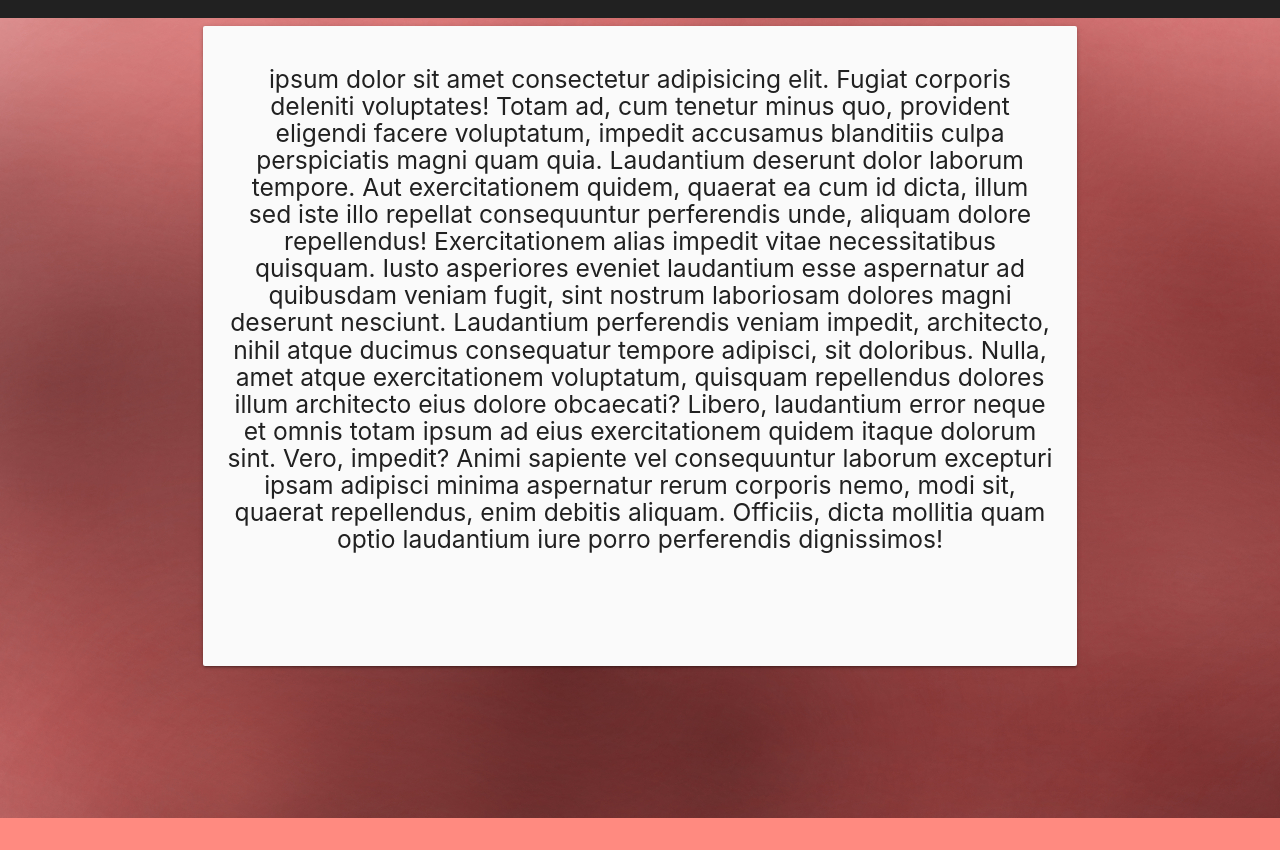
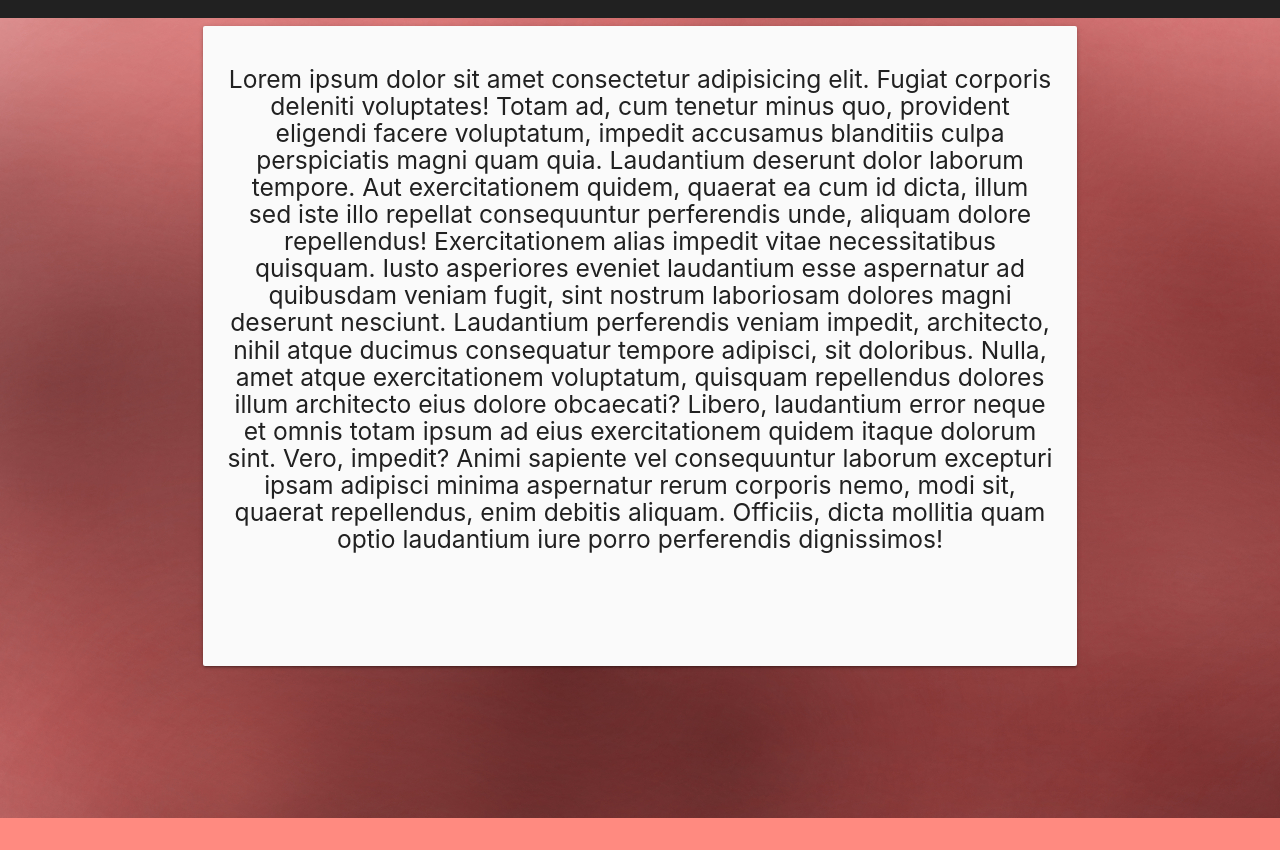
Before and after one commit to mjpatqui/CWD-Final-Project, a plain HTML site: page index.html in a window 1280 px wide. Shown: the part 2401-3251 px from the top of the page. Drawn offline with nearby package versions, Linux system fonts and the light colour scheme; a script that the page names is missing.

Commit message:
second commit

```diff
--- a/index.html
+++ b/index.html
@@ -170,7 +170,7 @@
         <div class="col s12">
           <div class="card grey lighten-5">
             <div class="card-content  transparent white-text" style="height: 80vh;">
-              <h5 class="card-text grey-text text-darken-4"> ipsum dolor sit amet consectetur adipisicing elit. Fugiat corporis deleniti voluptates! Totam ad, cum tenetur minus quo, provident eligendi facere voluptatum, impedit accusamus blanditiis culpa perspiciatis magni quam quia.
+              <h5 class="card-text grey-text text-darken-4">Lorem ipsum dolor sit amet consectetur adipisicing elit. Fugiat corporis deleniti voluptates! Totam ad, cum tenetur minus quo, provident eligendi facere voluptatum, impedit accusamus blanditiis culpa perspiciatis magni quam quia.
               Laudantium deserunt dolor laborum tempore. Aut exercitationem quidem, quaerat ea cum id dicta, illum sed iste illo repellat consequuntur perferendis unde, aliquam dolore repellendus! Exercitationem alias impedit vitae necessitatibus quisquam.
               Iusto asperiores eveniet laudantium esse aspernatur ad quibusdam veniam fugit, sint nostrum laboriosam dolores magni deserunt nesciunt. Laudantium perferendis veniam impedit, architecto, nihil atque ducimus consequatur tempore adipisci, sit doloribus.
               Nulla, amet atque exercitationem voluptatum, quisquam repellendus dolores illum architecto eius dolore obcaecati? Libero, laudantium error neque et omnis totam ipsum ad eius exercitationem quidem itaque dolorum sint. Vero, impedit?
```
